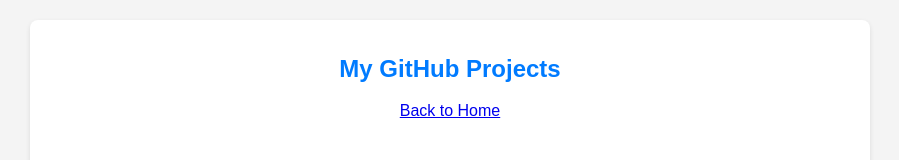
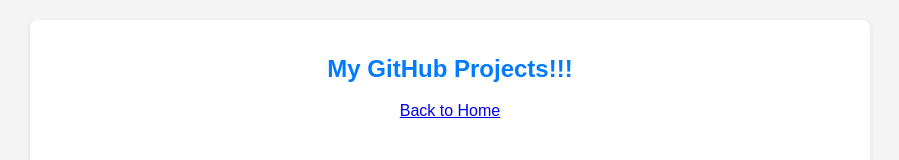
Before and after one commit to MzOutland/MzOutland.github.io, a plain HTML site: page projects.html in a window 1280 px wide. Shown: the top 160 px of the page, without its empty margins (190-1089 px from the left). Drawn offline with Linux system fonts and the light colour scheme; no server answers.

Commit message:
Force update to projects.html

```diff
--- a/projects.html
+++ b/projects.html
@@ -9,7 +9,7 @@
 <body>
   <main class="container">
     <section class="header">
-      <h1>My GitHub Projects</h1>
+      <h1>My GitHub Projects!!!</h1>
       <nav>
         <a href="index.html">Back to Home</a>
       </nav>
```
